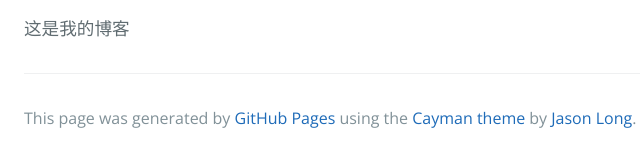
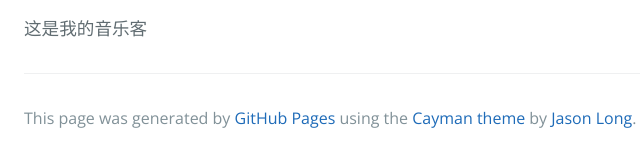
Before and after one commit to yinYueKe/yinYueKe.github.io, a plain HTML site: page index.html in a window 1280 px wide. Shown: the part 404-570 px from the top of the page, 200-840 px from the left. Drawn offline with nearby package versions, Linux system fonts and the light colour scheme.

Commit message:
122
23123

```diff
--- a/index.html
+++ b/index.html
@@ -19,7 +19,7 @@
       <h1>
 <a id="yinyuekegithubio" class="anchor" href="#yinyuekegithubio" aria-hidden="true"><span aria-hidden="true" class="octicon octicon-link"></span></a>yinYueKe.github.io</h1>
 
-<p>这是我的博客</p>
+<p>这是我的音乐客</p>
 
       <footer class="site-footer">
 
```
